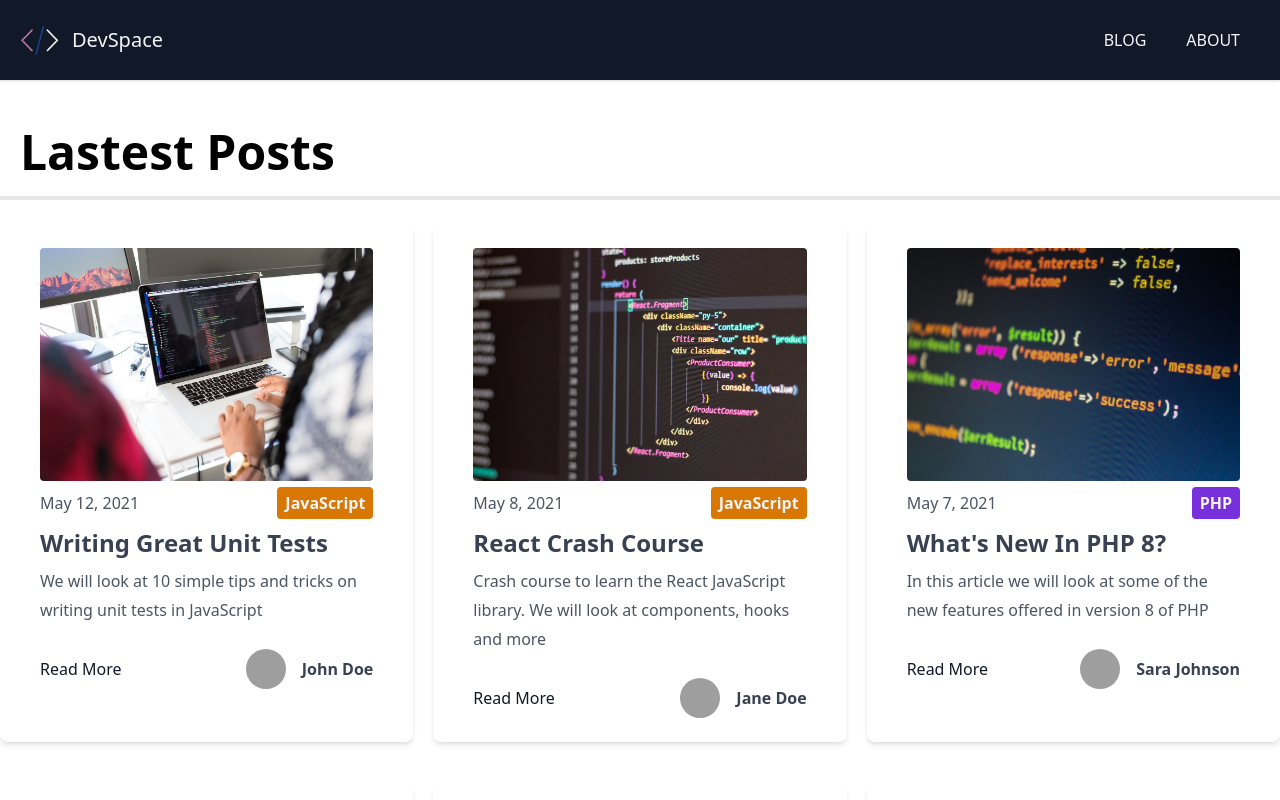
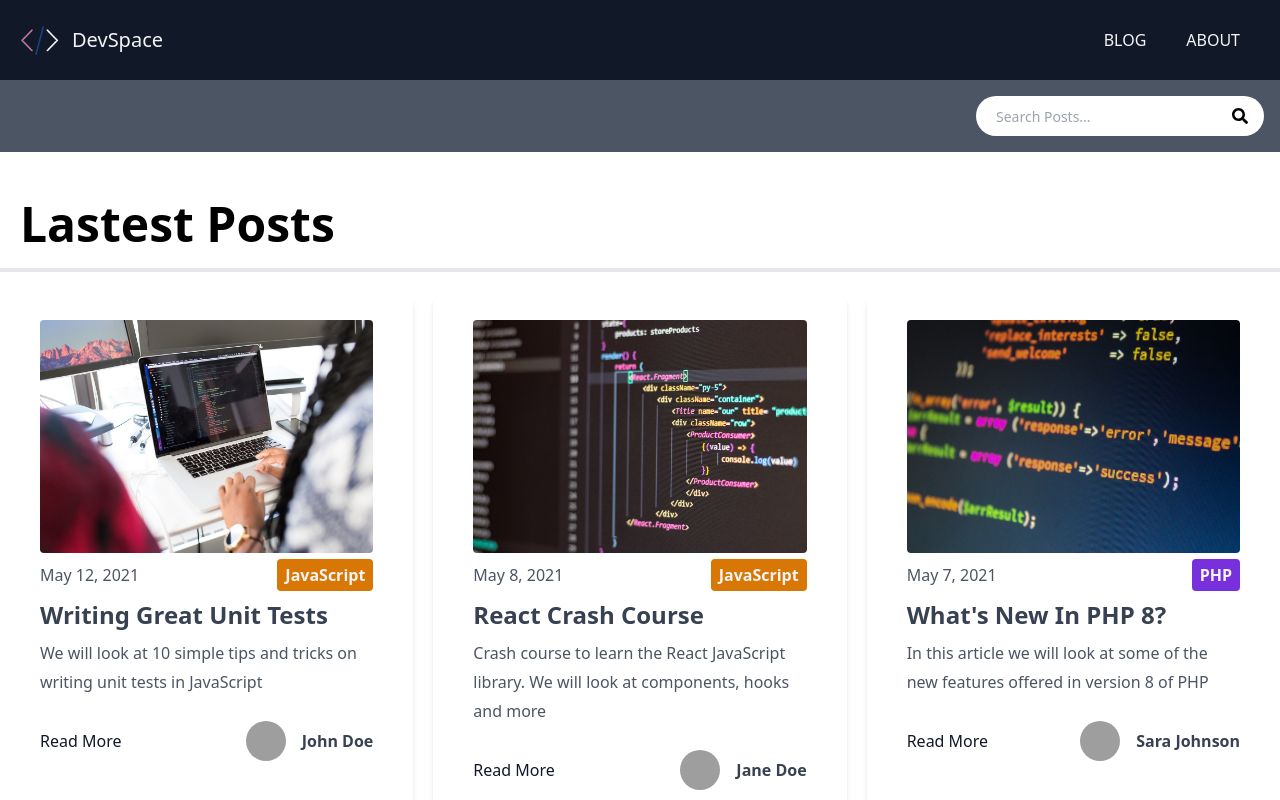
Before and after one commit to jonathanjacka/devspace-blog, a Next.js app: page / in a window 1280 px wide. Shown: the top 800 px of the page. Built offline with nearby package versions, Linux system fonts and the light colour scheme; grey boxes are pictures that could not be loaded.

Commit message:
Added Search component and search api route

```diff
--- a/components/Layout.js
+++ b/components/Layout.js
@@ -1,5 +1,6 @@
 import Head from 'next/head';
 import Header from './Header';
+import Search from './Search';
 
 export default function Layout({ title, keywords, description, children }) {
   return (
@@ -12,7 +13,7 @@
       </Head>
 
       <Header />
-
+      <Search />
       <main className='container mx-auto my-7'>{children}</main>
     </div>
   );
--- /dev/null
+++ b/components/Search.js
@@ -0,0 +1,44 @@
+import { useState, useEffect } from 'react';
+import { FaSearch } from 'react-icons/fa';
+
+export default function Search() {
+  const [searchTerm, setSearchTerm] = useState('');
+  const [searchResults, setSearchResults] = useState([]);
+
+  useEffect(() => {
+    const getResults = async () => {
+      if (searchTerm === '') {
+        setSearchResults([]);
+      } else {
+        const res = await fetch(`/api/search?q=${searchTerm}`);
+        const { results } = await res.json();
+        console.log(results);
+        setSearchResults(results);
+      }
+    };
+
+    getResults();
+  }, [searchTerm]);
+
+  return (
+    <div className='relative bg-gray-600 p-4'>
+      <div className='container mx-auto flex items-center justify-center md:justify-end'>
+        <div className='relative text-gray-600 w-72'>
+          <form>
+            <input
+              type='search'
+              name='search'
+              id='search'
+              className='bg-white h-10 px-5 pr-10 rounded-full text-sm focus:outline-none w-72'
+              value={searchTerm}
+              onChange={(event) => setSearchTerm(event.target.value)}
+              placeholder='Search Posts...'
+            />
+
+            <FaSearch className='absolute top-0 right-0 text-black mt-3 mr-4' />
+          </form>
+        </div>
+      </div>
+    </div>
+  );
+}
--- a/package.json
+++ b/package.json
@@ -13,7 +13,8 @@
     "marked": "^3.0.7",
     "next": "^11.1.0",
     "react": "17.0.2",
-    "react-dom": "17.0.2"
+    "react-dom": "17.0.2",
+    "react-icons": "^4.3.1"
   },
   "devDependencies": {
     "autoprefixer": "^10.3.7",
--- a/pages/api/hello.js
+++ /dev/null
@@ -1,5 +0,0 @@
-// Next.js API route support: https://nextjs.org/docs/api-routes/introduction
-
-export default function handler(req, res) {
-  res.status(200).json({ name: 'John Doe' })
-}
--- /dev/null
+++ b/pages/api/search.js
@@ -0,0 +1,32 @@
+import fs from 'fs';
+import path from 'path';
+import matter from 'gray-matter';
+
+export default function handler(req, res) {
+  let posts;
+
+  if (process.env.NODE_ENV === 'production') {
+    //@todo - fetch from cache
+  } else {
+    const files = fs.readdirSync(path.join('posts'));
+    posts = files.map((filename) => {
+      const markdownWithMeta = fs.readFileSync(
+        path.join('posts', filename),
+        'utf-8'
+      );
+
+      const { data: frontmatter } = matter(markdownWithMeta);
+
+      return { frontmatter };
+    });
+  }
+
+  const results = posts.filter(
+    ({ frontmatter: { title, excerpt, category } }) =>
+      title.toLowerCase().indexOf(req.query.q) !== -1 ||
+      excerpt.toLowerCase().indexOf(req.query.q) !== -1 ||
+      category.toLowerCase().indexOf(req.query.q) !== -1
+  );
+
+  res.status(200).json(JSON.stringify({ results }));
+}
```
Also changed, not shown: 1 other file (tests, documents, lock files or other folders).
